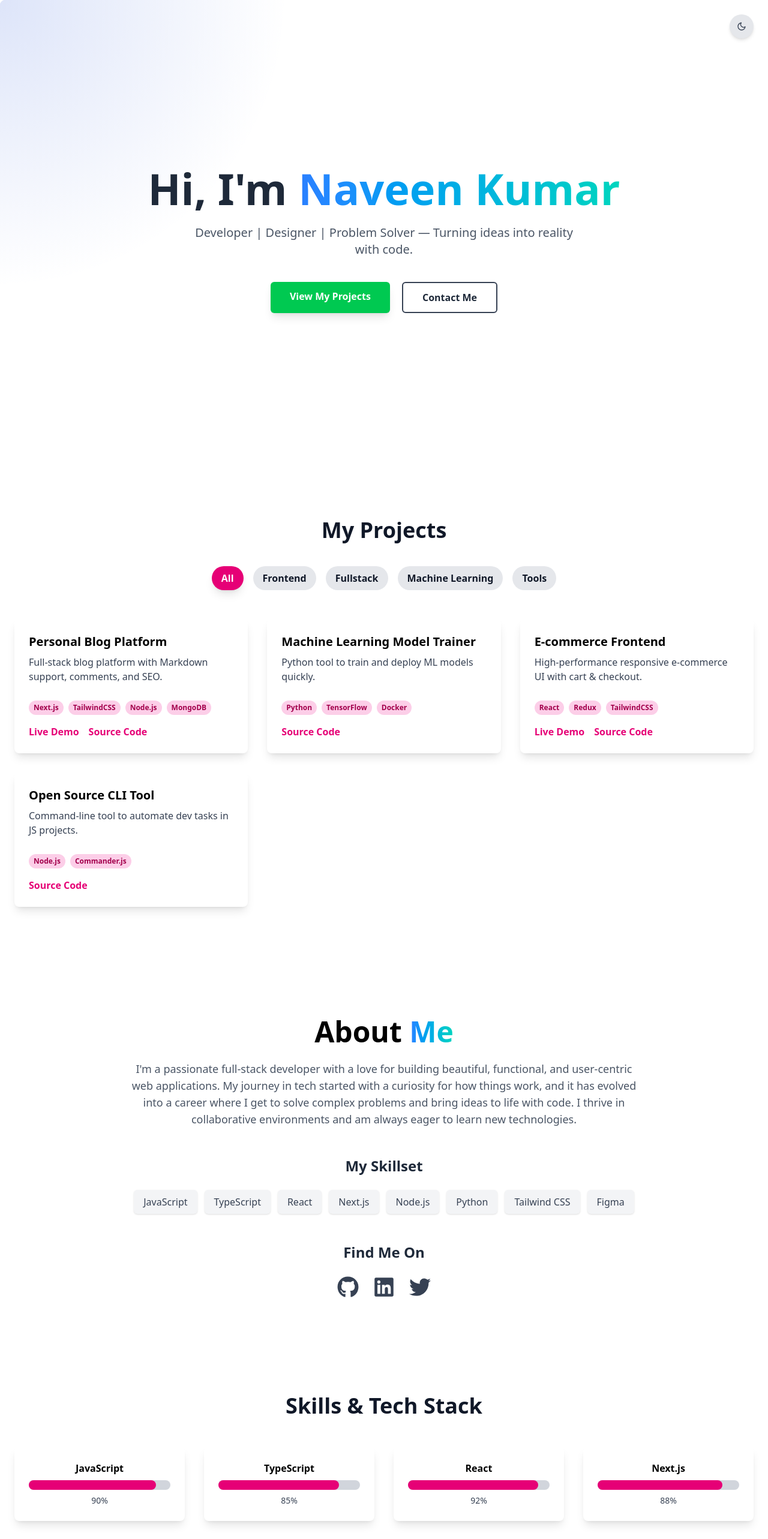
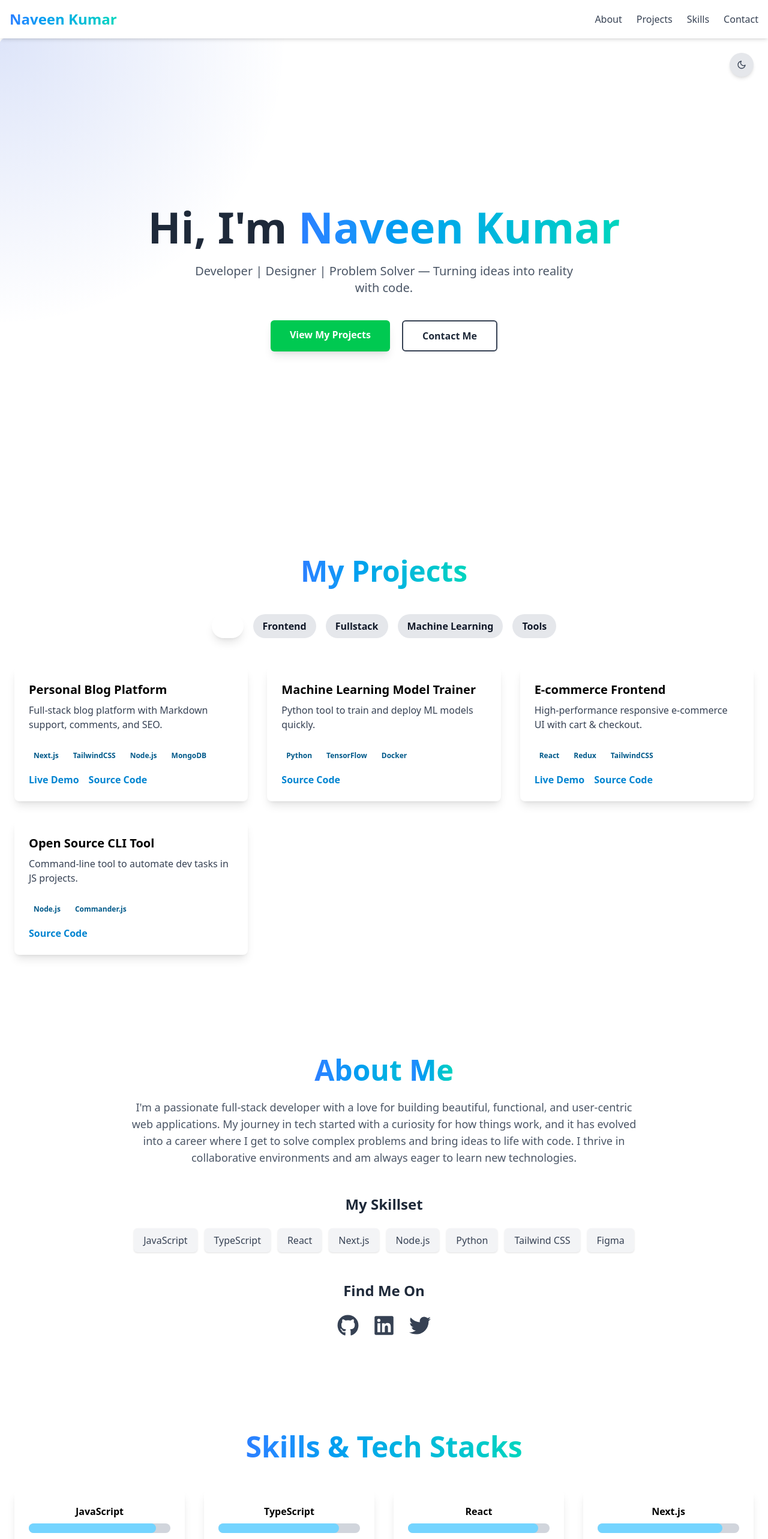
Before and after one commit to Nexorax-nk/portfolio, a Next.js app: page / in a window 1280 px wide. Shown: the top 2566 px of the page at 60% size. Built offline with nearby package versions, Linux system fonts and the light colour scheme.

Commit message:
theme of the entire projects has been changed

```diff
--- a/app/components/About.tsx
+++ b/app/components/About.tsx
@@ -52,9 +52,11 @@ export default function About() {
           variants={itemVariants}
           className="text-4xl md:text-5xl font-black mb-6"
         >
-          About {" "}
           <span className="bg-gradient-to-r from-blue-500 to-teal-400 dark:from-blue-400 dark:to-teal-300 bg-clip-text text-transparent animate-gradient-x">
-            Me
+            About {" "}
+            <span className="bg-gradient-to-r from-blue-500 to-teal-400 dark:from-blue-400 dark:to-teal-300 bg-clip-text text-transparent animate-gradient-x">
+              Me
+            </span>
           </span>
         </motion.h2>
 
--- a/app/components/Achievements.tsx
+++ b/app/components/Achievements.tsx
@@ -30,9 +30,9 @@ export default function Achievements() {
   return (
     <section id="achievements" className="w-full max-w-5xl mx-auto py-24 px-6">
       <h2 className="text-4xl md:text-5xl font-black text-center mb-12">
-        My {" "}
+
         <span className="bg-gradient-to-r from-blue-500 to-teal-400 dark:from-blue-400 dark:to-teal-300 bg-clip-text text-transparent animate-gradient-x">
-          Achievements
+          My {" "} Achievements
         </span>
       </h2>
       <motion.div
--- a/app/components/Certifications.tsx
+++ b/app/components/Certifications.tsx
@@ -30,9 +30,9 @@ export default function Certifications() {
   return (
     <section id="certifications" className="w-full max-w-5xl mx-auto py-24 px-6">
       <h2 className="text-4xl md:text-5xl font-black text-center mb-12">
-        Licenses & {" "}
+
         <span className="bg-gradient-to-r from-blue-500 to-teal-400 dark:from-blue-400 dark:to-teal-300 bg-clip-text text-transparent animate-gradient-x">
-          Certifications
+          Licenses & Certifications
         </span>
       </h2>
       <motion.div
--- /dev/null
+++ b/app/components/ClientLayout.tsx
@@ -0,0 +1,35 @@
+// app/components/ClientLayout.tsx
+"use client";
+
+import { useState, useEffect } from "react";
+import { AnimatePresence } from "framer-motion";
+import Preloader from "./Preloader";
+import Header from "./Header";
+
+export default function ClientLayout({ children }: { children: React.ReactNode }) {
+  const [loading, setLoading] = useState(true);
+
+  useEffect(() => {
+    // Total preloader duration: 4 words * 1s each + 1.5s for the name reveal
+    const timer = setTimeout(() => {
+      setLoading(false);
+    }, 5500); // 5.5 seconds total
+
+    return () => clearTimeout(timer);
+  }, []);
+
+  return (
+    <>
+      <AnimatePresence>
+        {loading && <Preloader />}
+      </AnimatePresence>
+
+      {!loading && (
+        <>
+          <Header />
+          <main>{children}</main>
+        </>
+      )}
+    </>
+  );
+}
--- a/app/components/Contact.tsx
+++ b/app/components/Contact.tsx
@@ -46,9 +46,8 @@ export default function Contact() {
       className="w-full max-w-3xl mx-auto py-24 px-6"
     >
       <h2 className="text-4xl md:text-5xl font-black text-center mb-12">
-        Get In{" "}
         <span className="bg-gradient-to-r from-blue-500 to-teal-400 dark:from-blue-400 dark:to-teal-300 bg-clip-text text-transparent animate-gradient-x">
-          Touch
+           Get In Touch
         </span>
       </h2>
 
--- /dev/null
+++ b/app/components/Preloader.tsx
@@ -0,0 +1,75 @@
+// app/components/Preloader.tsx
+"use client";
+
+import { useState, useEffect } from "react";
+import { motion, AnimatePresence } from "framer-motion";
+
+const words = ["Hello", "Bonjour", "你好", "Namaste"];
+
+export default function Preloader() {
+  const [index, setIndex] = useState(0);
+  const [showName, setShowName] = useState(false);
+
+  useEffect(() => {
+    if (index === words.length) {
+      // After all words have been shown, show the name
+      setShowName(true);
+      return;
+    };
+
+    const timer = setTimeout(() => {
+      setIndex(index + 1);
+    }, 1000); // Each word displays for 1 second
+
+    return () => clearTimeout(timer);
+  }, [index]);
+
+  const preloaderVariants = {
+    exit: {
+      opacity: 0,
+      y: -20,
+      transition: { duration: 0.5, ease: "easeInOut" },
+    },
+  } as const;
+
+  const wordVariants = {
+    hidden: { opacity: 0, y: 20 },
+    visible: { opacity: 1, y: 0, transition: { type: "spring", stiffness: 100, damping: 20 } },
+    exit: { opacity: 0, y: -20 },
+  } as const;
+
+  return (
+    <motion.div
+      className="fixed inset-0 z-[100] flex items-center justify-center bg-white dark:bg-black"
+      variants={preloaderVariants}
+      exit="exit"
+    >
+      <AnimatePresence mode="wait">
+        {!showName ? (
+          <motion.span
+            key={index}
+            variants={wordVariants}
+            initial="hidden"
+            animate="visible"
+            exit="exit"
+            className="text-4xl md:text-6xl font-bold text-gray-800 dark:text-gray-200"
+          >
+            {words[index]}
+          </motion.span>
+        ) : (
+          <motion.div
+            key="name"
+            variants={wordVariants}
+            initial="hidden"
+            animate="visible"
+            exit="exit"
+          >
+            <span className="text-5xl md:text-7xl font-black bg-gradient-to-r from-blue-500 to-teal-400 bg-clip-text text-transparent">
+              Naveen Kumar
+            </span>
+          </motion.div>
+        )}
+      </AnimatePresence>
+    </motion.div>
+  );
+}
--- a/app/components/Skills.jsx
+++ b/app/components/Skills.jsx
@@ -19,8 +19,11 @@ export default function Skills() {
       id="skills"
       className="min-h-screen container mx-auto px-6 py-16"
     >
-      <h2 className="text-4xl font-bold mb-12 text-center text-gray-900 dark:text-black">
-        Skills & Tech Stack
+      <h2 className="text-4xl md:text-5xl font-black text-center mb-12">
+
+        <span className="bg-gradient-to-r from-blue-500 to-teal-400 dark:from-blue-400 dark:to-teal-300 bg-clip-text text-transparent animate-gradient-x">
+          Skills & Tech Stacks
+        </span>
       </h2>
 
       <div className="grid grid-cols-1 sm:grid-cols-2 md:grid-cols-3 lg:grid-cols-4 gap-8">
@@ -39,7 +42,7 @@ export default function Skills() {
                 initial={{ width: 0 }}
                 animate={{ width: `${level}%` }}
                 transition={{ duration: 1 }}
-                className="h-4 rounded-full bg-pink-600"
+                className="h-4 rounded-full bg-sky-300"
               />
             </div>
             <div className="mt-2 text-sm text-gray-700 dark:text-gray-300">
--- a/app/components/projects.tsx
+++ b/app/components/projects.tsx
@@ -74,8 +74,11 @@ export default function Projects() {
       id="projects"
       className="min-h-screen container mx-auto px-6 py-16"
     >
-      <h2 className="text-4xl font-bold mb-10 text-center text-gray-900 dark:text-black">
-        My Projects
+      <h2 className="text-4xl md:text-5xl font-black text-center mb-12">
+
+        <span className="bg-gradient-to-r from-blue-500 to-teal-400 dark:from-blue-400 dark:to-teal-300 bg-clip-text text-transparent animate-gradient-x">
+          My {" "} Projects
+        </span>
       </h2>
 
       <div className="flex justify-center mb-12 gap-4 flex-wrap">
@@ -85,9 +88,9 @@ export default function Projects() {
             onClick={() => setFilter(key)}
             className={`px-4 py-2 rounded-full font-semibold transition-colors ${
               filter === key
-                ? "bg-pink-600 text-white shadow-lg"
+                ? "bg-sky to-blue-200 text-white shadow-lg"
                 : "bg-gray-200 dark:bg-gray-700 text-gray-900 dark:text-gray-300"
-            } hover:bg-pink-500 hover:text-white`}
+            } hover:bg-sky to-blue-200 hover:text-white`}
           >
             {label}
           </button>
@@ -113,7 +116,7 @@ export default function Projects() {
                   {tech.map((t) => (
                     <span
                       key={t}
-                      className="bg-pink-200 dark:bg-pink-700 text-pink-800 dark:text-pink-100 px-2 py-1 rounded-full text-xs font-semibold"
+                      className="bg-sky to-blue-300 text-sky-800 dark:text-blue-100 px-2 py-1 rounded-full text-xs font-semibold"
                     >
                       {t}
                     </span>
@@ -126,7 +129,7 @@ export default function Projects() {
                     href={demoUrl}
                     target="_blank"
                     rel="noopener noreferrer"
-                    className="text-pink-600 hover:underline font-semibold"
+                    className="text-sky-600 hover:underline font-semibold"
                   >
                     Live Demo
                   </a>
@@ -136,7 +139,7 @@ export default function Projects() {
                     href={repoUrl}
                     target="_blank"
                     rel="noopener noreferrer"
-                    className="text-pink-600 hover:underline font-semibold"
+                    className="text-sky-600 hover:underline font-semibold"
                   >
                     Source Code
                   </a>
--- a/app/hooks/useActiveSection.ts
+++ /dev/null
@@ -1,37 +0,0 @@
-// app/hooks/useActiveSection.ts
-import { useState, useEffect } from 'react';
-
-export function useActiveSection(sectionIds: string[]) {
-  const [activeSection, setActiveSection] = useState<string>('');
-
-  useEffect(() => {
-    const observer = new IntersectionObserver(
-      (entries) => {
-        entries.forEach((entry) => {
-          if (entry.isIntersecting) {
-            setActiveSection(entry.target.id);
-          }
-        });
-      },
-      { rootMargin: '-30% 0px -70% 0px' }
-    );
-
-    sectionIds.forEach((id) => {
-      const element = document.getElementById(id);
-      if (element) {
-        observer.observe(element);
-      }
-    });
-
-    return () => {
-      sectionIds.forEach((id) => {
-        const element = document.getElementById(id);
-        if (element) {
-          observer.unobserve(element);
-        }
-      });
-    };
-  }, [sectionIds]);
-
-  return activeSection;
-}
--- a/app/layout.tsx
+++ b/app/layout.tsx
@@ -1,6 +1,8 @@
+// app/layout.tsx
 import type { Metadata } from "next";
 import { Geist, Geist_Mono } from "next/font/google";
 import "./globals.css";
+import ClientLayout from "./components/ClientLayout"; // 1. Import the new wrapper
 
 const geistSans = Geist({
   variable: "--font-geist-sans",
@@ -23,11 +25,11 @@ export default function RootLayout({
   children: React.ReactNode;
 }>) {
   return (
-    <html lang="en">
+    <html lang="en" style={{ scrollBehavior: 'smooth' }}>
       <body
-        className={`${geistSans.variable} ${geistMono.variable} antialiased`}
+        className={`${geistSans.variable} ${geistMono.variable} antialiased bg-white dark:bg-black`}
       >
-        {children}
+        <ClientLayout>{children}</ClientLayout> {/* 2. Use the wrapper here */}
       </body>
     </html>
   );
--- a/app/page.tsx
+++ b/app/page.tsx
@@ -16,8 +16,8 @@ export default function Home() {
       <Projects />
       <About />
       <Skills />
-      <Achievements />   {/* 3. Add here */}
-      <Certifications /> {/* 4. Add here */}
+      <Achievements />
+      <Certifications />
       <Contact />
     </>
   );
```
